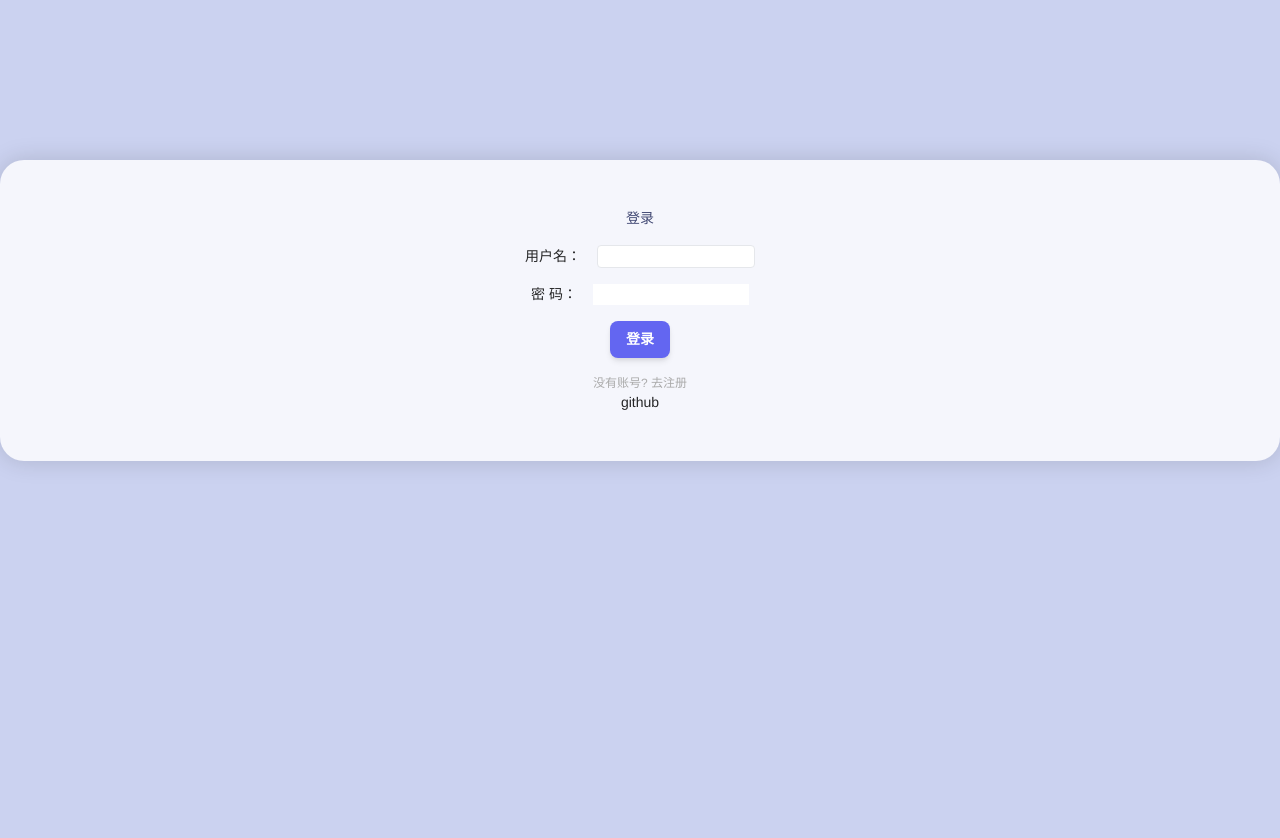
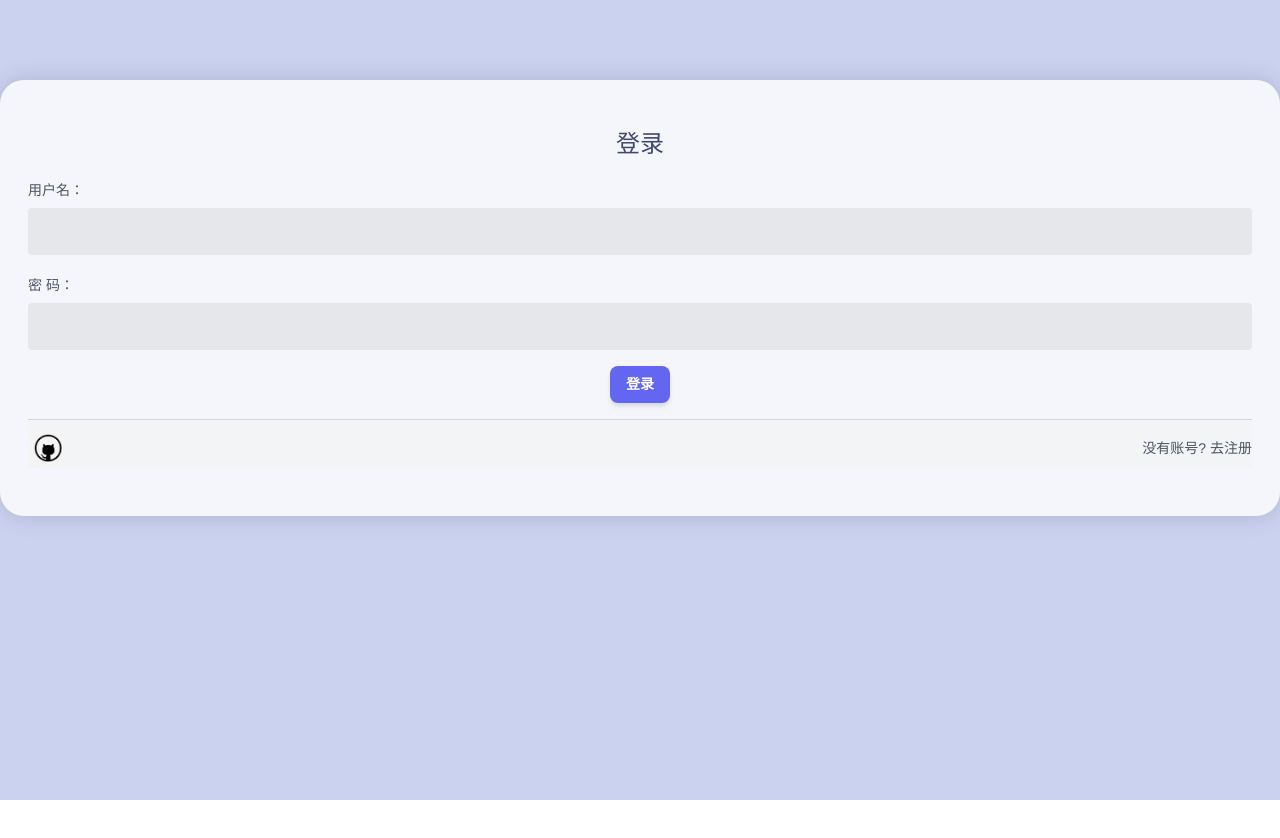
Before and after one commit to 459605823/vue3.0-ts-todolist, a Vue app: page /login in a window 1280 px wide. Shown: the top 838 px of the page. After the commit the page ends 800 px from the top, so only its background shows below. Built offline with nearby package versions, Linux system fonts and the light colour scheme.

Commit message:
feat: tailwind 优化样式

```diff
--- a/src/views/login.vue
+++ b/src/views/login.vue
@@ -1,19 +1,23 @@
 <template>
-  <main>
-    <div class="container mx-auto px-10">
-      <h1>{{ type === "login" ? "登录" : "注册" }}</h1>
+  <div class="container mx-auto">
+    <h1 class="text-2xl mb-5">{{ type === "login" ? "登录" : "注册" }}</h1>
     <div class="form-item">
-        <label for="username">用户名：</label>
+      <label for="username" class="form-item--label">用户名：</label>
       <input
         v-model="username"
         type="text"
         id="username"
-          class="rounded border-solid border"
+        class="form-item--input"
       />
     </div>
     <div class="form-item">
-        <label for="password">密 码：</label>
-        <input v-model="password" type="password" id="password" />
+      <label for="password" class="form-item--label">密 码：</label>
+      <input
+        v-model="password"
+        type="password"
+        id="password"
+        class="form-item--input"
+      />
     </div>
     <button @click="handleUser('login')" v-if="type === 'login'" class="btn">
       登录
@@ -25,20 +29,28 @@
     >
       注册
     </button>
-      <p @click="type = 'register'" class="info">没有账号? 去注册</p>
-      <div>
-        <span @click="githubLogin">github</span>
+    <div
+      class="form-footer flex justify-between content-center text-sm border-t border-gray-300 bg-gray-100 pt-2"
+      v-if="type === 'login'"
+    >
+      <div
+        @click="githubLogin"
+        class="w-10 h-10 rounded bg-github bg-cover cursor-pointer"
+      ></div>
+      <p
+        @click="type = 'register'"
+        class="text-gray-600 leading-10 cursor-pointer"
+      >
+        没有账号? 去注册
+      </p>
     </div>
   </div>
-  </main>
 </template>
 
 <script lang="ts">
 import { defineComponent, ref } from "vue";
 import api from "@/api";
 import { response } from "@/types";
-import { useStore } from "@/store";
-import { MutationTypes } from "@/store/mutation-types";
 import { ElMessage } from "element-plus";
 export default defineComponent({
   name: "Login",
@@ -46,7 +58,6 @@ export default defineComponent({
     const username = ref<string>("");
     const password = ref<string>("");
     const type = ref<string>("login");
-    const store = useStore();
     const handleUser = async (path: string) => {
       const res = await api
         .post(path, {
@@ -81,14 +92,14 @@ export default defineComponent({
 </script>
 
 <style lang="scss" scoped>
-.info {
-  font-size: 12px;
-  color: #aaa;
-  cursor: pointer;
+.form-item {
+  @apply mt-5;
+  &--label {
+    @apply block mb-2 text-sm font-medium text-gray-600 text-left;
   }
-
-.form-item {
-  @apply space-x-4 mt-4;
+  &--input {
+    @apply block w-full p-3 rounded bg-gray-200 border border-transparent focus:outline-none;
+  }
 }
 
 .btn {
--- a/src/views/oauth.vue
+++ b/src/views/oauth.vue
@@ -5,7 +5,6 @@
 <script lang="ts">
 import { defineComponent, onMounted } from "vue";
 import { useRoute } from "vue-router";
-import { useStore } from "@/store";
 import { ElMessage } from "element-plus";
 import api from "@/api";
 import { response } from "@/types";
@@ -14,11 +13,10 @@ export default defineComponent({
   setup: () => {
     onMounted(async () => {
       const route = useRoute();
-      const store = useStore();
       const code = route.query.code;
       const res = await api.get("auth/redirect?code=" + code).json<response>();
       if (res.errno) {
-        const { username, token } = res.data;
+        const { token } = res.data;
         localStorage.setItem("JWT_TOKEN", token);
         // 本地token改变时要强制刷新页面，重新创建api获取新的token
         window.location.href = "/";
--- a/src/views/todolist.vue
+++ b/src/views/todolist.vue
@@ -1,11 +1,11 @@
 <template>
   <main>
     <div class="container">
-      <h1>欢迎 {{ user.username }} 使用待办事项</h1>
+      <h1 class="text-2xl mb-5">欢迎 {{ user.username }} 使用待办事项</h1>
       <todo-add :tid="todos.length" @add-todo="addTodo" />
       <todo-filter :selected="filter" @change-filter="changeFilter" />
       <todo-list :todos="filteredTodos" />
-      <p @click="logout" class="text-gray-500 cursor-pointer">登出</p>
+      <p @click="logout" class="text-gray-500 cursor-pointer mt-5">登出</p>
     </div>
   </main>
 </template>
--- a/tailwind.config.js
+++ b/tailwind.config.js
@@ -2,7 +2,11 @@ module.exports = {
   purge: ['./index.html', './src/**/*.{vue,js,ts,jsx,tsx}'],
   darkMode: false, // or 'media' or 'class'
   theme: {
-    extend: {},
+    extend: {
+      backgroundImage: (theme) => ({
+        github: "url('/static/img/github.jpeg')",
+      }),
+    },
   },
   variants: {
     extend: {},
```
Also changed, not shown: public/static/img/github.jpeg (added). Lines whose indentation alone changed are shown as unchanged.
